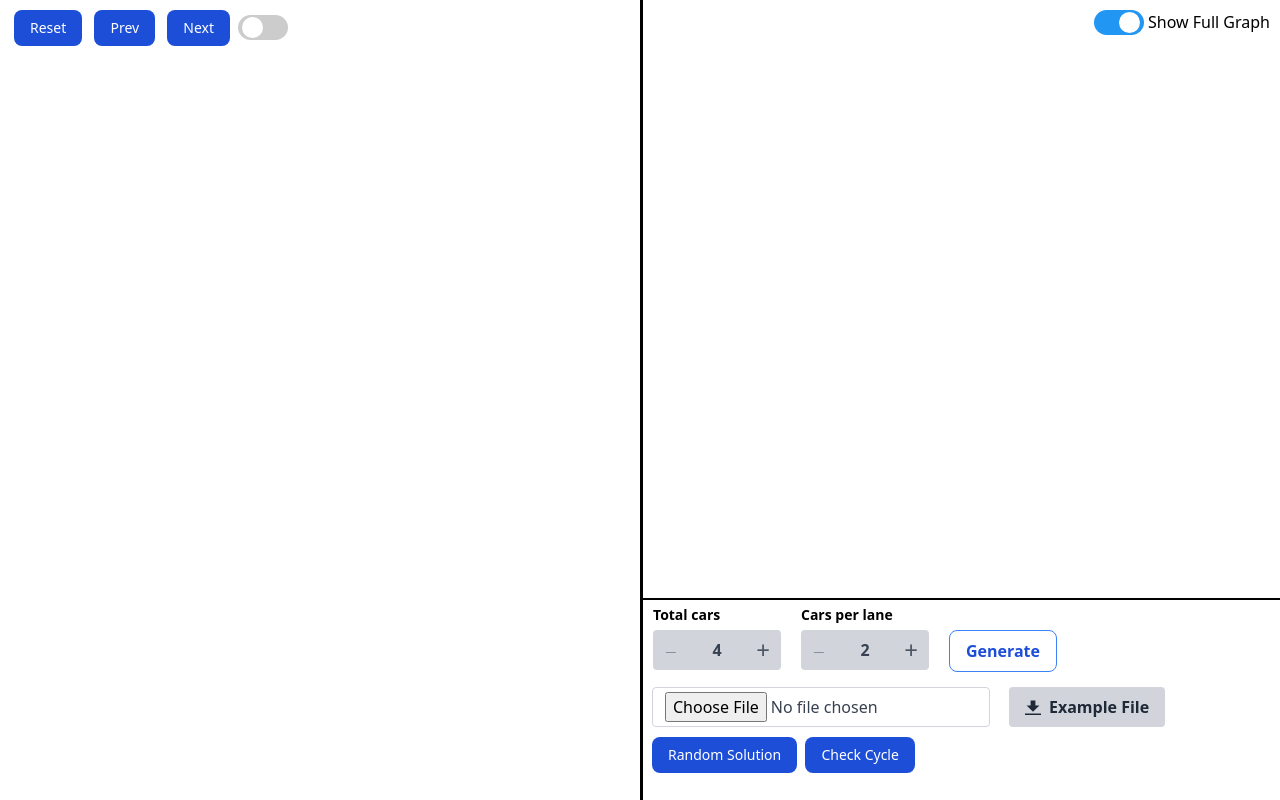
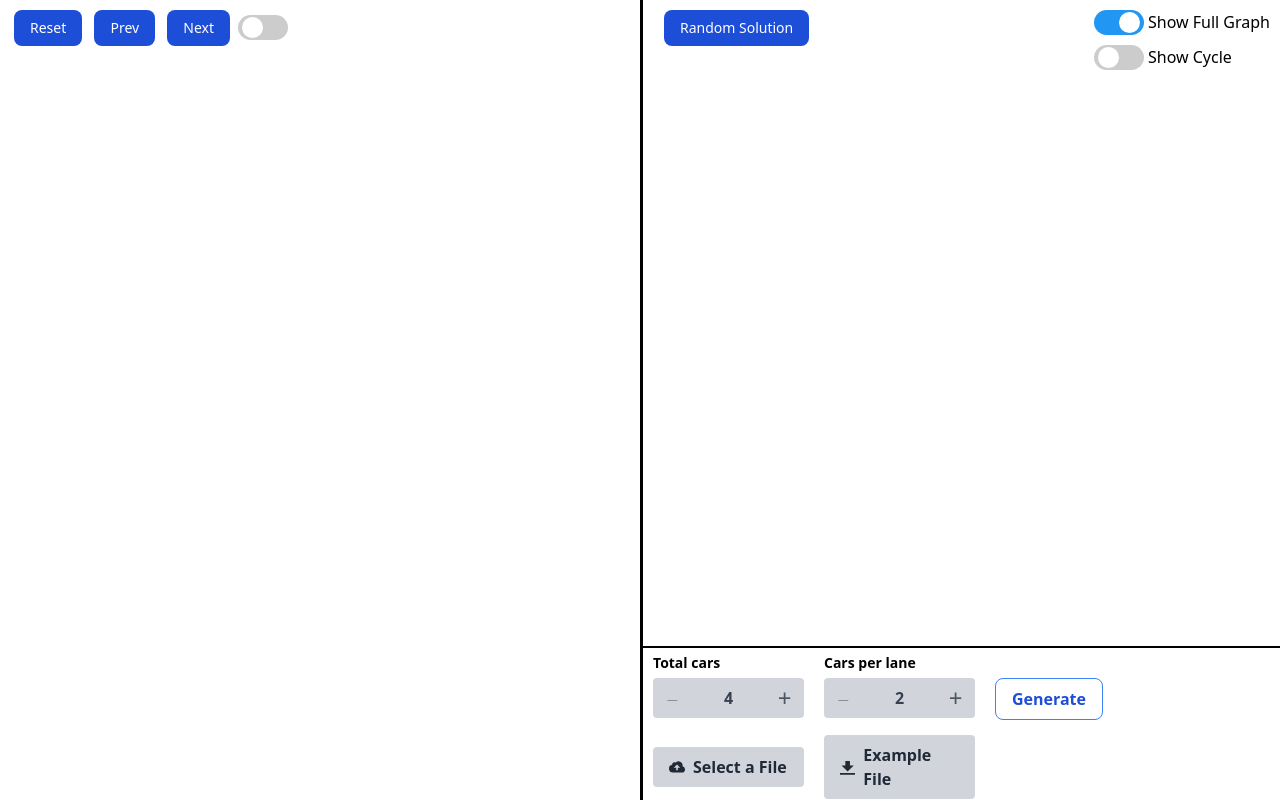
Before and after one commit to yishuolin/visualization_of_intersection_management, a website: page public/index.html in a window 1280 px wide. Drawn offline with nearby package versions, Linux system fonts and the light colour scheme.

Commit message:
style: adjust the position and style of buttons in the lower-right section

```diff
--- a/public/index.css
+++ b/public/index.css
@@ -1,6 +1,5 @@
 body {
   margin: 0px;
-  /* background-color: #546e90; */
 }
 #container {
   width: 100%;
@@ -20,12 +19,12 @@ body {
   overflow-y: hidden;
 }
 #cy {
-  height: 75vh;
+  height: 81vh;
   overflow-x: hidden;
   border-bottom: 2px solid black;
 }
 #bottom-buttons {
-  height: 20vh;
+  height: 10vh;
 }
 #top-buttons {
   position: fixed;
@@ -36,6 +35,15 @@ body {
   position: fixed;
   top: 10px;
   right: 10px;
+  z-index: 100;
+}
+#top-right > div {
+  margin-bottom: 10px;
+}
+#top-center {
+  position: fixed;
+  top: 10px;
+  left: calc(50% + 20px);
   z-index: 100;
 }
 #step {
@@ -107,21 +115,15 @@ input[type='number']::-webkit-inner-spin-button {
   -webkit-appearance: none;
 }
 
-.counters-container {
+.bottom-buttons-row {
   justify-content: flex-start;
   align-items: center;
   margin-bottom: 15px;
 }
-.counters-container > div {
+.bottom-buttons-row > div {
   margin-right: 10px;
   margin-left: 10px;
 }
 #bottom-buttons {
   margin: 10px 0px 0px 9px;
 }
-.file {
-  margin-left: 9px;
-}
-#file-input {
-  margin-right: 15px;
-}
--- a/public/index.html
+++ b/public/index.html
@@ -30,20 +30,32 @@
     <span class="text-white font-medium">Auto</span>
     <div id="step" class="text-white font-medium">Step: 0</div>
   </div>
+  <div id="top-center">
+    <button id="randSol" class="text-white bg-blue-700 hover:bg-blue-800 focus:ring-4 focus:ring-blue-300 font-medium rounded-lg text-sm px-4 py-2 text-center mx-1 mb-2 dark:bg-blue-600 dark:hover:bg-blue-700 dark:focus:ring-blue-800">Random Solution</button>
+  </div>
   <div id="top-right">
-    <label class="switch">
-      <input id="show-full-graph" type="checkbox" checked>
-      <span class="slider round"></span>
-    </label>
-    <span>Show Full Graph</span>
+    <div>
+      <label class="switch">
+        <input id="show-full-graph" type="checkbox" checked>
+        <span class="slider round"></span>
+      </label>
+      <span>Show Full Graph</span>
+    </div>
+    <div>
+      <label class="switch">
+        <input id="show-cycle" type="checkbox">
+        <span class="slider round"></span>
+      </label>
+      <span>Show Cycle</span>
+    </div>
   </div>
   <div id="container">
     <div id="intersection"></div>
     <div id="graph">
       <div id="cy"></div>
-      <div class="">
-        <div class="flex w-full counters-container">
-          <div class="custom-number-input w-32">
+      <div>
+        <div class="flex w-full bottom-buttons-row">
+          <div style="width: 151px;">
             <label for="custom-input-number" class="w-full text-sm font-semibold">Total cars
             </label>
             <div class="flex flex-row h-10 w-full rounded-lg relative bg-transparent mt-1">
@@ -56,7 +68,7 @@
               </button>
             </div>
           </div>
-          <div class="custom-number-input w-32">
+          <div style="width: 151px;">
             <label for="custom-input-number" class="w-full text-sm font-semibold">Cars per lane
             </label>
             <div class="flex flex-row h-10 w-full rounded-lg relative bg-transparent mt-1">
@@ -75,23 +87,20 @@
             </button>
           </div>
         </div>
-        <div class="flex file">
-          <div>
-            <input class="form-control block px-3 py-1 text-base font-normal text-gray-700 bg-white bg-clip-padding border border-solid border-gray-300 rounded transition ease-in-out m-0
-            focus:text-gray-700 focus:bg-white focus:border-blue-600 focus:outline-none" type="file" id="file-input" accept=".yaml,.yml">
+        <div class="flex w-full bottom-buttons-row">
+          <div style="width: 151px;" class="bg-gray-300 rounded hover:bg-gray-400">
+            <label class="cursor-pointer text-gray-800 font-semibold py-2 px-4 inline-flex items-center" href="test/example.yml" target=”_blank”>
+              <svg class="fill-current w-4 h-4 mr-2" fill="currentColor" xmlns="http://www.w3.org/2000/svg" viewBox="0 0 20 20"><path d="M16.88 9.1A4 4 0 0 1 16 17H5a5 5 0 0 1-1-9.9V7a3 3 0 0 1 4.52-2.59A4.98 4.98 0 0 1 17 8c0 .38-.04.74-.12 1.1zM11 11h3l-4-4-4 4h3v3h2v-3z" /></svg>
+              <span>Select a File</span>
+              <input id="file-input" type='file' accept=".yaml,.yml" class="hidden" />
+            </label>
           </div>
-          <div class="mx-1">
-            <a class="bg-gray-300 hover:bg-gray-400 text-gray-800 font-bold py-2 px-4 rounded inline-flex items-center" href="test/example.yml" target=”_blank”>
+          <div style="width: 151px;">
+            <a class="bg-gray-300 hover:bg-gray-400 text-gray-800 font-semibold py-2 px-4 rounded inline-flex items-center" href="test/example.yml" target=”_blank”>
               <svg class="fill-current w-4 h-4 mr-2" xmlns="http://www.w3.org/2000/svg" viewBox="0 0 20 20"><path d="M13 8V2H7v6H2l8 8 8-8h-5zM0 18h20v2H0v-2z"/></svg>
               <span>Example File</span>
             </a>
           </div>
-        </div>
-        <div id="bottom-buttons">
-          <button id="randSol" class="text-white bg-blue-700 hover:bg-blue-800 focus:ring-4 focus:ring-blue-300 font-medium rounded-lg text-sm px-4 py-2 text-center mr-1 mb-2 dark:bg-blue-600 dark:hover:bg-blue-700 dark:focus:ring-blue-800">Random Solution</button>
-          <button id="checkCycle" class="text-white bg-blue-700 hover:bg-blue-800 focus:ring-4 focus:ring-blue-300 font-medium rounded-lg text-sm px-4 py-2 text-center mr-1 mb-2 dark:bg-blue-600 dark:hover:bg-blue-700 dark:focus:ring-blue-800">Check Cycle</button>
-          <!-- <button id="reset" class="text-white bg-blue-700 hover:bg-blue-800 focus:ring-4 focus:ring-blue-300 font-medium rounded-lg text-sm px-4 py-2 text-center mr-1 mb-2 dark:bg-blue-600 dark:hover:bg-blue-700 dark:focus:ring-blue-800">Reset</button> -->
-          <!-- <button id="isDeadlock" class="text-white bg-blue-700 hover:bg-blue-800 focus:ring-4 focus:ring-blue-300 font-medium rounded-lg text-sm px-4 py-2 text-center mr-1 mb-2 dark:bg-blue-600 dark:hover:bg-blue-700 dark:focus:ring-blue-800">Check Deadlock</button> -->
         </div>
       </div>
     </div>
--- a/src/main.js
+++ b/src/main.js
@@ -24,13 +24,11 @@ let isReversed = false;
 
 const IS = new IntersectionSimulation(MAX_PREV_STEPS);
 document.getElementById('randCars').onclick = () => generateRandomCars();
-document.getElementById('randSol').onclick = () => IS.pickRandomSolution();
-document.getElementById('checkCycle').onclick = () =>
-  // console.log(IS.isCycleExist(true));
-  document.getElementById('cy').childNodes[0].childNodes[2].click();
+document.getElementById('randSol').onclick = () => {
+  if (showCycleSwitch.checked) showCycleSwitch.click();
+  IS.pickRandomSolution();
+};
 document.getElementById('reset').onclick = () => reset();
-// document.getElementById('isDeadlock').onclick = () =>
-//   console.log(IS.isDeadlock());
 document.getElementById('file-input').onchange = (e) => {
   const file = e.target.files[0];
   const reader = new FileReader();
@@ -109,8 +107,12 @@ autoSwitch.addEventListener('change', function () {
   }
 });
 const showFullGraphSwitch = document.getElementById('show-full-graph');
+const showCycleSwitch = document.getElementById('show-cycle');
 showFullGraphSwitch.addEventListener('change', function () {
   this.checked ? IS.showFull() : IS.showOnlyZones();
+});
+showCycleSwitch.addEventListener('change', function () {
+  this.checked ? IS.showCycle(true) : IS.showCycle(false);
 });
 
 const start = () => {
```
Also changed, not shown: public/tailwind/output.css.
